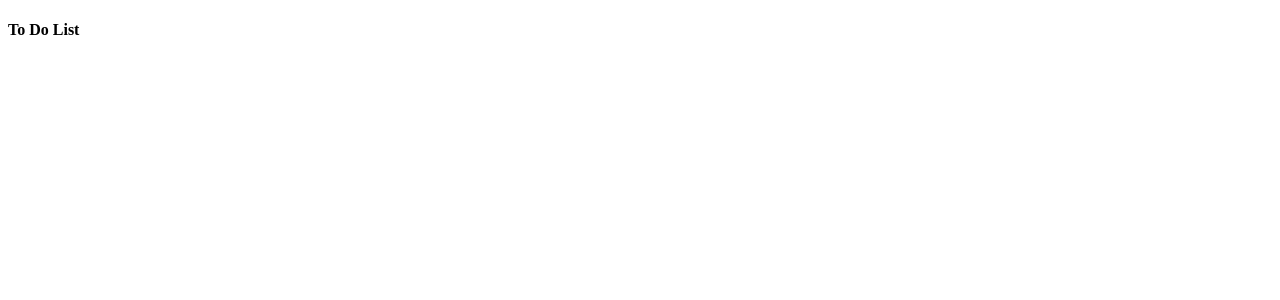
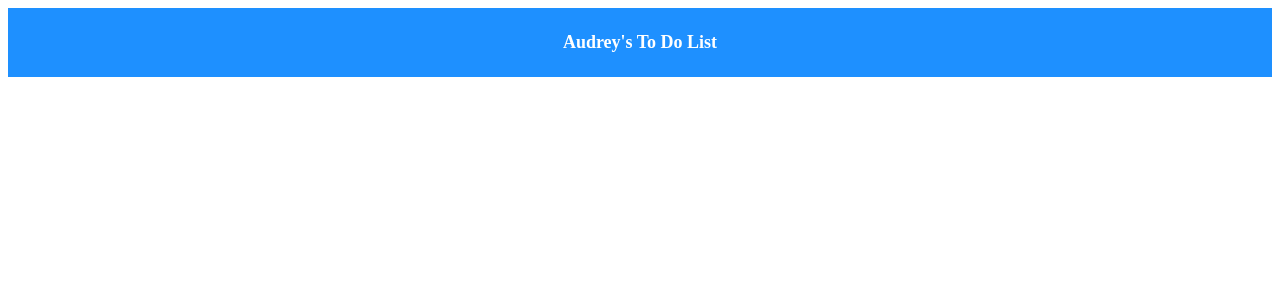
Before and after one commit to Dreykovic/todo-vuejs, a Vue app: page / in a window 1280 px wide. Shown: the top 300 px of the page. Built offline with nearby package versions, Linux system fonts and the light colour scheme.

Commit message:
Ajout du premier style

```diff
--- a/public/index.html
+++ b/public/index.html
@@ -1,15 +1,20 @@
 <!DOCTYPE html>
 <html lang="">
   <head>
-    <meta charset="utf-8">
-    <meta http-equiv="X-UA-Compatible" content="IE=edge">
-    <meta name="viewport" content="width=device-width,initial-scale=1.0">
-    <link rel="icon" href="<%= BASE_URL %>favicon.ico">
+    <meta charset="utf-8" />
+    <meta http-equiv="X-UA-Compatible" content="IE=edge" />
+    <meta name="viewport" content="width=device-width,initial-scale=1.0" />
+    <link rel="icon" href="<%= BASE_URL %>favicon.ico" />
+
     <title><%= htmlWebpackPlugin.options.title %></title>
   </head>
   <body>
     <noscript>
-      <strong>We're sorry but <%= htmlWebpackPlugin.options.title %> doesn't work properly without JavaScript enabled. Please enable it to continue.</strong>
+      <strong
+        >We're sorry but <%= htmlWebpackPlugin.options.title %> doesn't work
+        properly without JavaScript enabled. Please enable it to
+        continue.</strong
+      >
     </noscript>
     <div id="app"></div>
     <!-- built files will be auto injected -->
--- a/src/App.vue
+++ b/src/App.vue
@@ -1,10 +1,28 @@
 <template>
   <div id="app">
-    <h4>To Do List</h4>
+    <h4 class="title">{{ name }}'s To Do List</h4>
   </div>
 </template>
 <script>
 export default {
   name: "app",
+  data() {
+    return {
+      name: "Audrey",
+    };
+  },
 };
 </script>
+<style>
+#app {
+  display: flex;
+  justify-content: center;
+  align-items: center;
+  background: dodgerblue;
+}
+#app > h4.title {
+  text-align: center;
+  color: white;
+  font-size: large;
+}
+</style>
```
